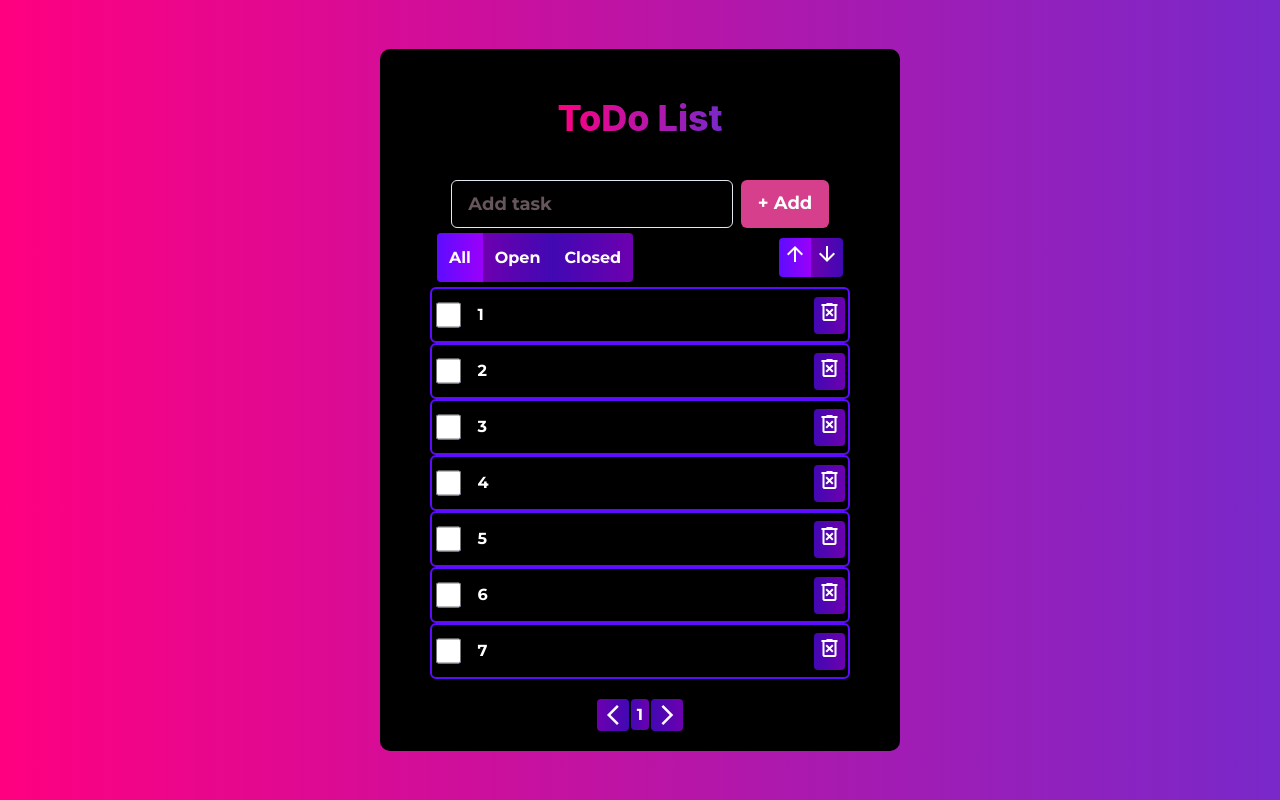
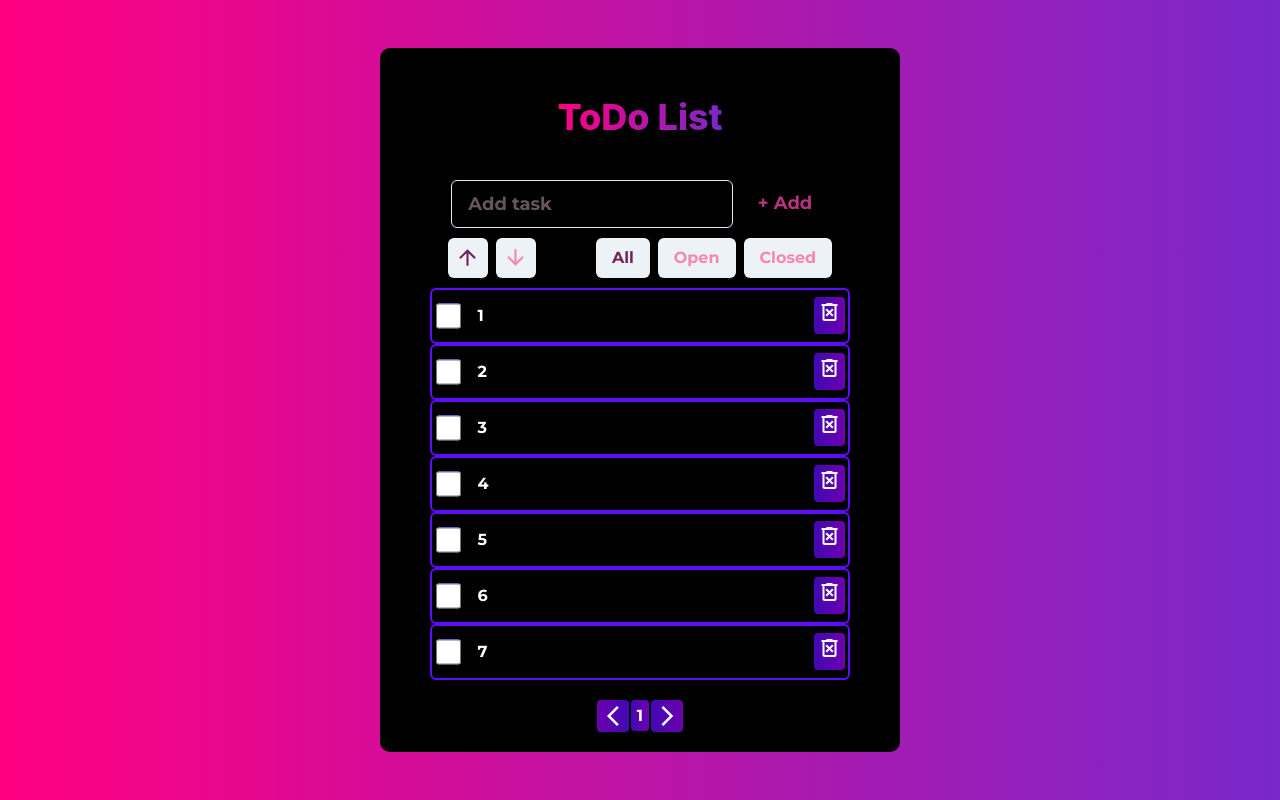
Before and after one commit to Kibbaa/ToDoListProject-main, a React (Create React App) app: page / in a window 1280 px wide. Built offline with nearby package versions, Linux system fonts and the light colour scheme.

Commit message:
change style buttons

```diff
--- a/package.json
+++ b/package.json
@@ -3,6 +3,7 @@
   "version": "0.1.0",
   "private": true,
   "dependencies": {
+    "@chakra-ui/icons": "^2.0.13",
     "@chakra-ui/react": "^2.4.2",
     "@emotion/react": "^11.10.5",
     "@emotion/styled": "^11.10.5",
--- a/src/components/AddTodo/AddTodo.js
+++ b/src/components/AddTodo/AddTodo.js
@@ -18,7 +18,7 @@ function AddTodo( { saveTodo, value, inputHandler } ){
                  fontWeight='bold'
                  size='lg'
                  colorScheme='pink'
-                 variant='solid'
+                 variant='ghost'
                  type='submit' onClick={saveTodo}> + Add</Button>
             </HStack>
         </form>
--- a/src/components/sort buttons/ButtonsSort.js
+++ b/src/components/sort buttons/ButtonsSort.js
@@ -1,4 +1,8 @@
+import { chakra } from "@chakra-ui/react";
 import React from "react";
+import { IconButton, Flex, HStack,Button } from "@chakra-ui/react";
+import { ArrowDownIcon,ArrowUpIcon } from '@chakra-ui/icons'
+
 
 function ButtonsSort({ setSortTypeSelected, setStatus, setCurrentPage, status,sortTypeSelected}){
 
@@ -22,28 +26,37 @@ function ButtonsSort({ setSortTypeSelected, setStatus, setCurrentPage, status,so
     }
 
     return(
-        <div className="sort-buttons">
-          <div className="buttons-date">
-            <button
-            className={`${(sortTypeSelected === 'up') ? 'button-date-up-select' : 'button-date-up'}`}
+        <Flex>
+        {/* <div className="sort-buttons"> */}
+          {/* <div className="buttons-date"> */}
+            <HStack marginRight='60px'
+            my='10px'>
+            <IconButton
+            fontSize='25px'
+            icon={<ArrowUpIcon/>}
+            color={`${(sortTypeSelected === 'up') ? 'pink.800' : 'pink.300'}`}
             onClick={upHandler} >
-            <span className="material-symbols-outlined">arrow_upward</span>
-            </button>
-            <button
+            </IconButton>
+            <IconButton
+            fontSize='25px'
+            icon={<ArrowDownIcon/>}
+            color={`${(sortTypeSelected === 'down') ? 'pink.800' : 'pink.300'}`}
             className={`${(sortTypeSelected === 'down') ? 'button-date-down-select' : "button-date-down" }`}
             onClick={downHandler}>
-            <span className="material-symbols-outlined">arrow_downward</span>
-            </button>
-                </div>
-                <div className="buttons-by-done">
-                    <button className={`${(status === 'all') ? 'button-by-done-all-select' : "button-by-done-all"}`}
-                    onClick={setStatusAllHandler}>All</button>
-                    <button className={`${(status === 'undone') ? 'button-by-done-open-select' : "button-by-done-open"}`}
-                    onClick={setStatusUndoneHandler}>Open</button>
-                    <button className={`${(status === 'done') ? 'button-by-done-closed-select' : "button-by-done-closed"}`}
-                    onClick={setStatusDoneHandler}>Closed</button>
-                </div>
-                </div>
+
+            </IconButton>
+            </HStack>
+                {/* </div> */}
+                <HStack>
+                    <Button color={`${(status === 'all') ? 'pink.800' : 'pink.300'}`}
+                    onClick={setStatusAllHandler}>All</Button>
+                    <Button color={`${(status === 'undone') ? 'pink.800' : 'pink.300'}`}
+                    onClick={setStatusUndoneHandler}>Open</Button>
+                    <Button color={`${(status === 'done') ? 'pink.800' : 'pink.300'}`}
+                    onClick={setStatusDoneHandler}>Closed</Button>
+                </HStack>
+                </Flex>
+                // </div>
     )
     }
 
```
Also changed, not shown: 1 other file (tests, documents, lock files or other folders).
